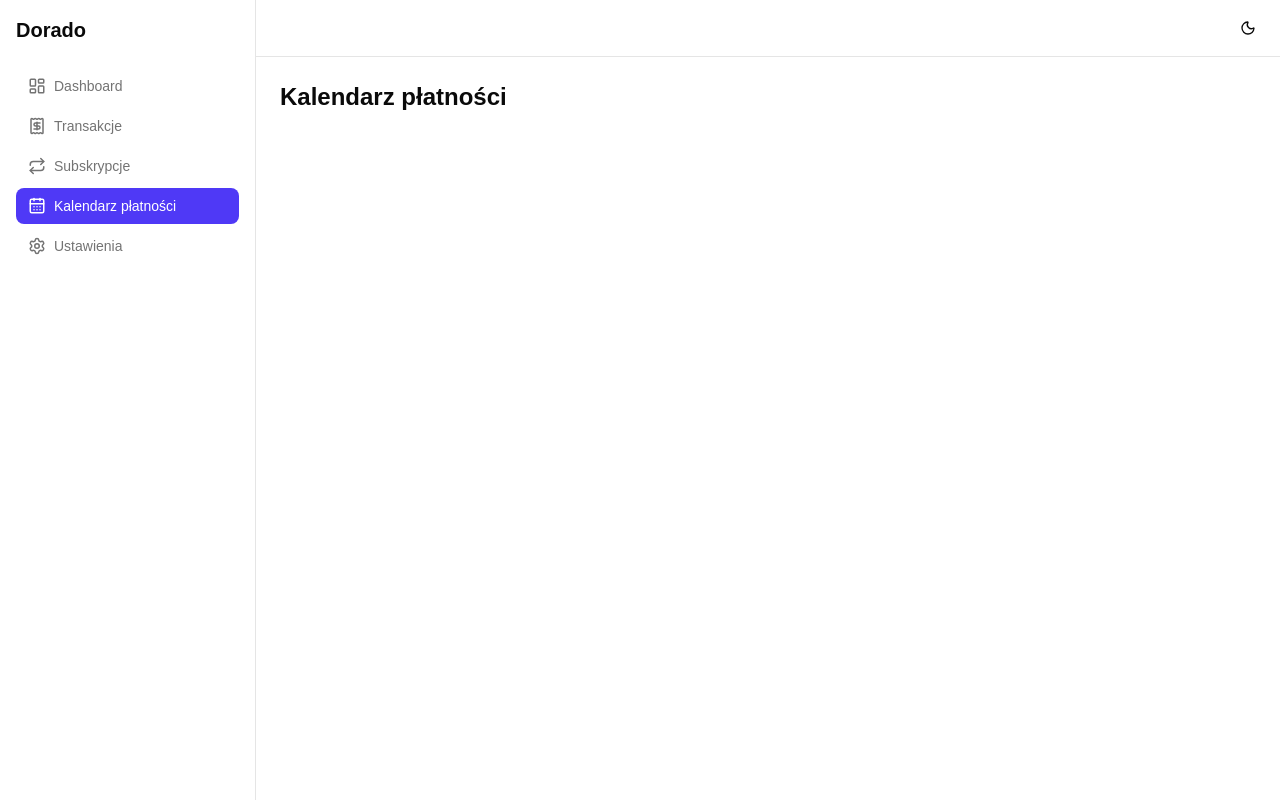
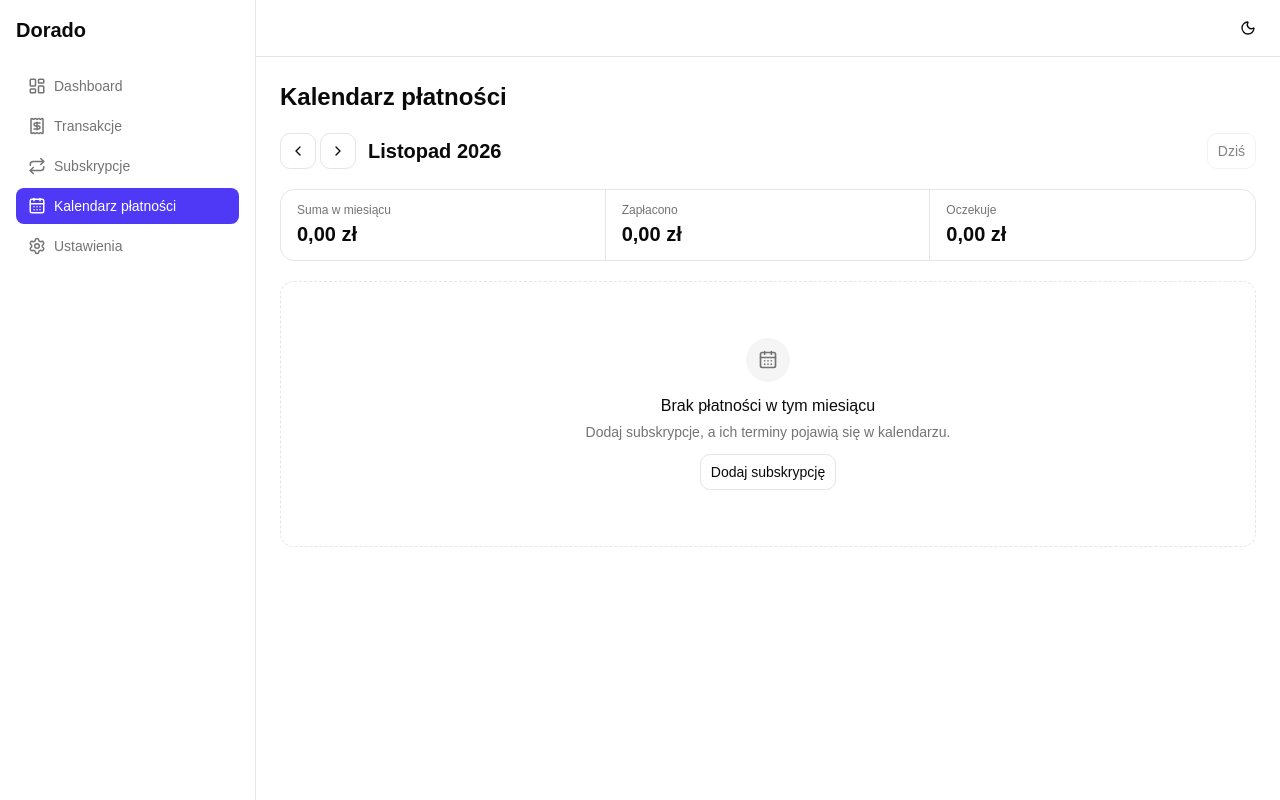
Before and after one commit to DENI3401/Dorado, a React (Vite) app: page /calendar in a window 1280 px wide. Built offline with nearby package versions, Linux system fonts and the light colour scheme.

Commit message:
feat(routes): wire /subscriptions and /calendar pages

```diff
--- a/src/App.tsx
+++ b/src/App.tsx
@@ -1,7 +1,9 @@
 import { BrowserRouter, Route, Routes } from "react-router-dom";
 import { Toaster } from "@/components/ui/sonner";
 import AppLayout from "./components/AppLayout";
+import Calendar from "./pages/Calendar";
 import Placeholder from "./pages/Placeholder";
+import Subscriptions from "./pages/Subscriptions";
 import Transactions from "./pages/Transactions";
 
 export default function App() {
@@ -11,8 +13,8 @@ export default function App() {
         <Route element={<AppLayout />}>
           <Route path="/" element={<Placeholder title="Dashboard" />} />
           <Route path="/transactions" element={<Transactions />} />
-          <Route path="/subscriptions" element={<Placeholder title="Subskrypcje" />} />
-          <Route path="/calendar" element={<Placeholder title="Kalendarz płatności" />} />
+          <Route path="/subscriptions" element={<Subscriptions />} />
+          <Route path="/calendar" element={<Calendar />} />
           <Route path="/settings" element={<Placeholder title="Ustawienia" />} />
         </Route>
       </Routes>
```
